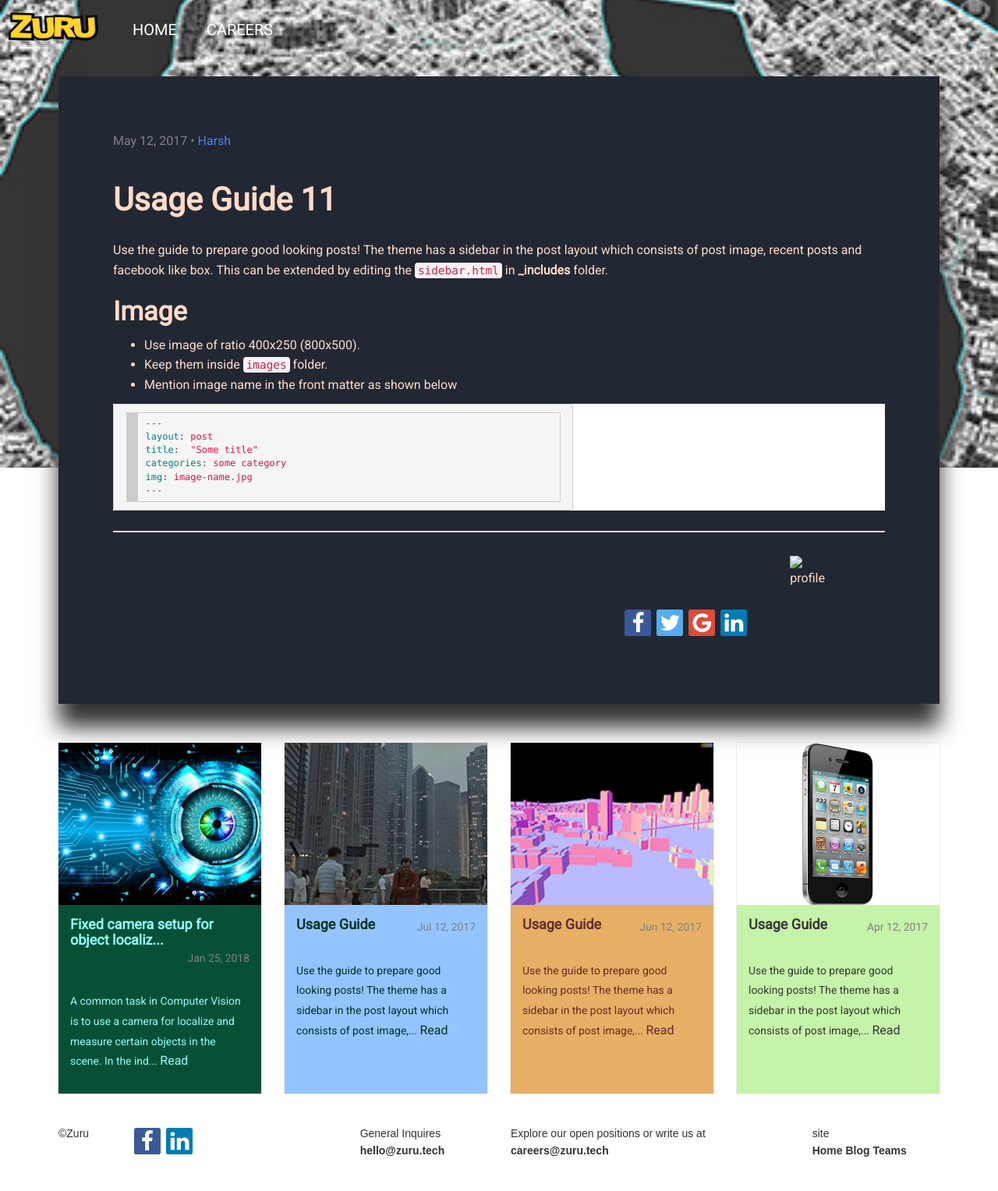
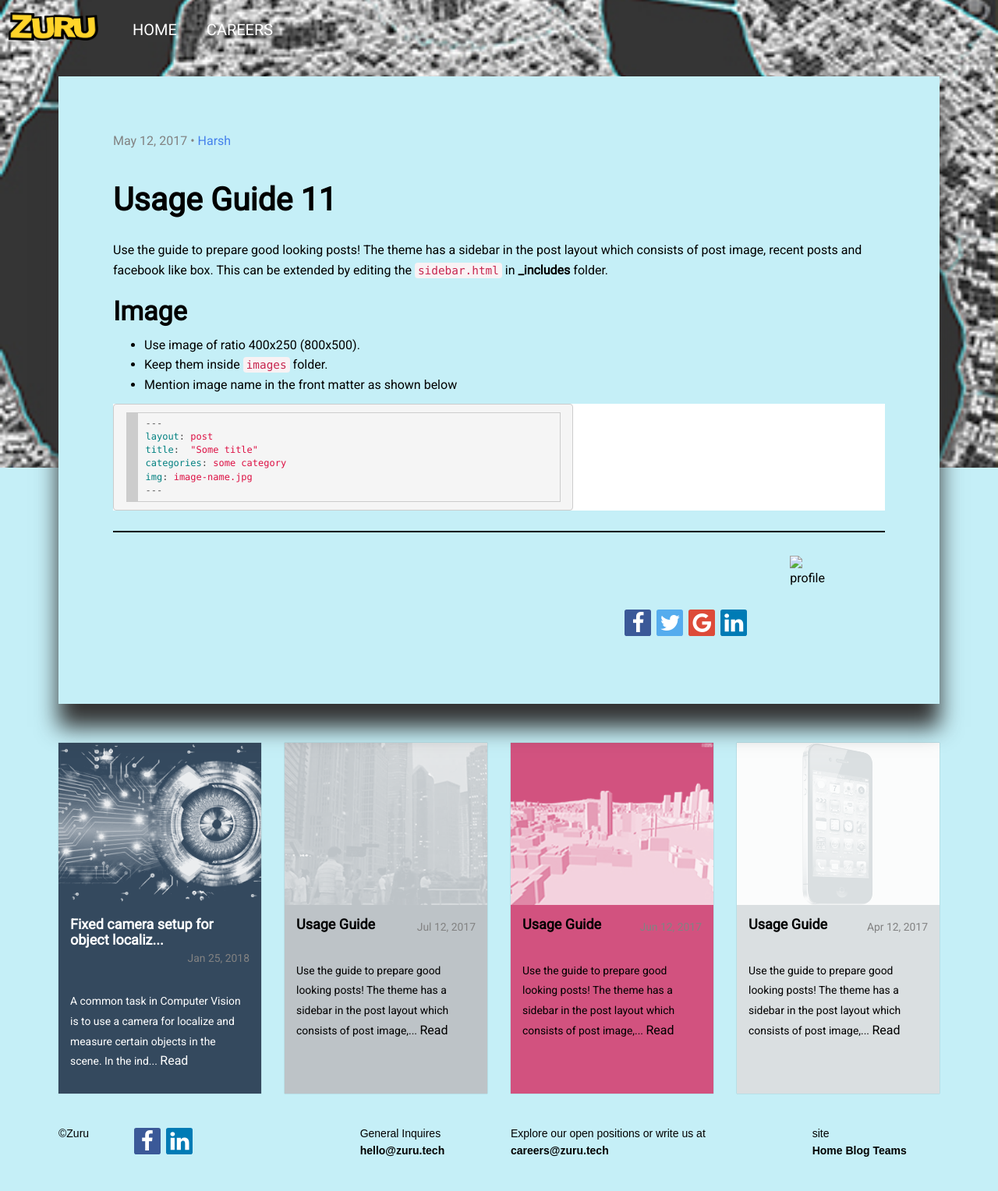
Before and after one commit to Dipen-Dedania/zuru-blog, a Jekyll site: the page built from _posts/2017-05-12-test-5-robotics.markdown, in a window 1280 px wide. Shown: the whole page at 78% size. Built offline with Jekyll 4.4.1, drawn with Linux system fonts in a browser that asks for light colours.

Commit message:
Revert "Added a div for cards images, added card-image-wrapper rule and tried to modify colorTheme to make images and fonts of the same colour"
This reverts commit bcf85e11cea9254f28834ff7b25311b7d7983083.

```diff
--- a/_config.yml
+++ b/_config.yml
@@ -56,24 +56,24 @@ plugins: [jekyll-seo-tag jekyll-author]
 
 #Theme colors based on tags
 themeColor:
+  coding:
+    backgroundColor: "#E4F1FE"
+    fontColor: "#000000"
+  devices:
+    backgroundColor: "#DADFE1"
+    fontColor: "#000000"
+  graphics:
+    backgroundColor: "#D2527F"
+    fontColor: "#000000"
+  machine-learning:
+    backgroundColor: "#34495E"
+    fontColor: "#ffffff"
+  robotics:
+    backgroundColor: "#C5EFF7"
+    fontColor: "#000000"
+  vr:
+    backgroundColor: "#BDC3C7"
+    fontColor: "#000000"
   web:
-    backgroundColor: "#001A47"
-    fontColor: "#FF8585"
-  vr:
-    backgroundColor: "#94C4FF"
-    fontColor: "#003324"
-  machine-learning:
-    backgroundColor: "#075036"
-    fontColor: "#8FFEFF"
-  coding:
-    backgroundColor: "#E8D7EB"
-    fontColor: "#22262A"
-  graphics:
-    backgroundColor: "#E7AF65"
-    fontColor: "#612E2E"
-  devices:
-    backgroundColor: "#C5F3A9"
-    fontColor: "#373737"
-  robotics:
-    backgroundColor: "#222833"
-    fontColor: "#FFDBC8"
+    backgroundColor: "#86E2D5"
+    fontColor: "#000000"
--- a/_layouts/default.html
+++ b/_layouts/default.html
@@ -10,7 +10,7 @@ layout: compress
 {% assign mainTag = page.tags[0] %}
 {% assign postTheme = site.themeColor[mainTag] %}
 
-<body>
+<body style="background-color:{{postTheme.backgroundColor}};color:{{postTheme.fontColor}};" >
 
 <div>
     {{ content }}
--- a/_sass/_custom.scss
+++ b/_sass/_custom.scss
@@ -377,7 +377,7 @@ input[type=number] {
   border-top-color: transparent;
 }
 
-.card-image-wrapper > img {
+.panel > img {
   -webkit-filter: grayscale(1) contrast(1.3);
   filter: grayscale(1) contrast(1.3);
   mix-blend-mode: screen;
@@ -454,10 +454,6 @@ input[type=number] {
 .card-type-jumbo-standard-01 .index-anchor .panel > img {
   height: 290px;
   object-fit: cover;
-}
-
-.card-image-wrapper{
-
 }
 
 .fa {
--- a/index.html
+++ b/index.html
@@ -50,9 +50,7 @@ layout: default
                         <div class="panel panel-default" style="background-color:{{postTheme.backgroundColor}};color:{{postTheme.fontColor}};">
 
                             {% if post.img %}
-                            <div class="card-image-wrapper" style="background-color:{{postTheme.fontColor}};">
-                              <img width="100%" src="{{site.baseurl}}/images/{{post.img}}" alt="{{post.title}}">
-                            </div>
+                            <img width="100%" src="{{site.baseurl}}/images/{{post.img}}" alt="{{post.title}}">
                             {% else %}
                             <img width="100%" src="{{site.baseurl}}/images/webjeda-logo-big.jpg" alt="{{site.title}}">
                             {% endif %}
```
